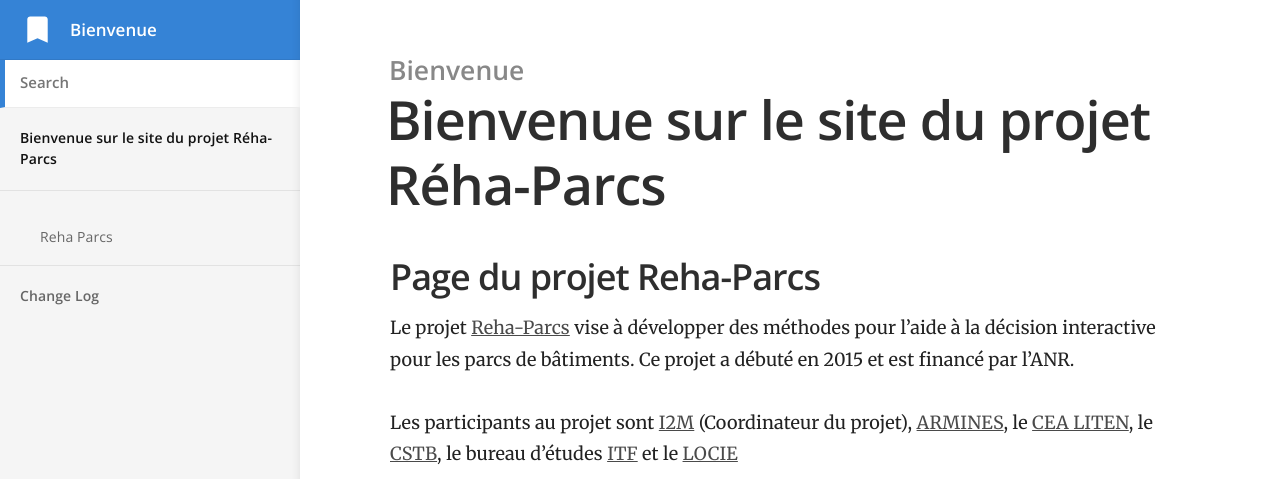
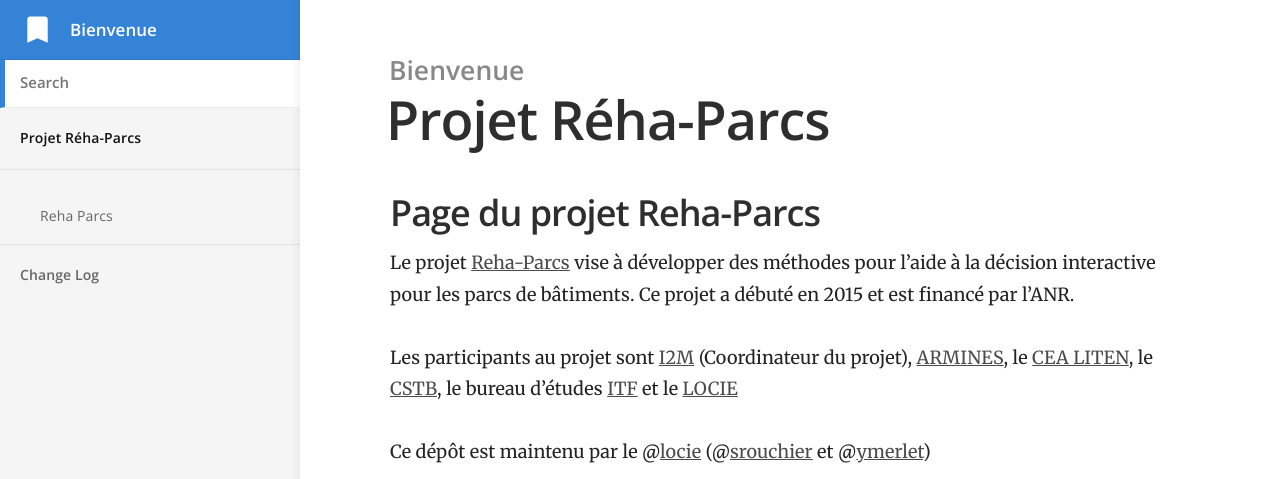
Before and after one commit to locie/reha-parcs, a Jekyll site: the page built from index.md, in a window 1280 px wide, cut to the strip 0-479 px from the top of the page. Built offline with Jekyll 4.4.1, drawn with Linux system fonts in a browser that asks for light colours.

Commit message:
Update index.md

```diff
--- a/index.md
+++ b/index.md
@@ -1,5 +1,5 @@
 ---
-title: Bienvenue sur le site du projet Réha-Parcs
+title: Projet Réha-Parcs
 ---
 
 ## Page du projet Reha-Parcs
```
